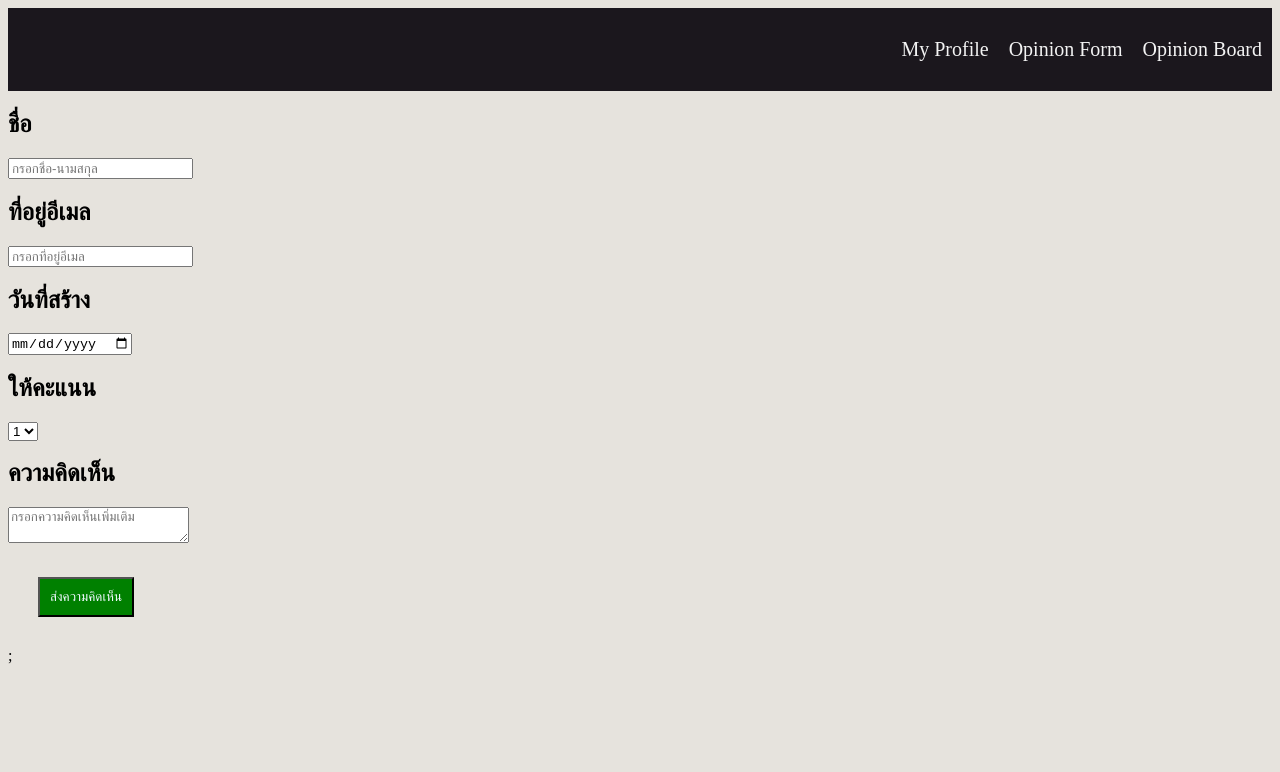
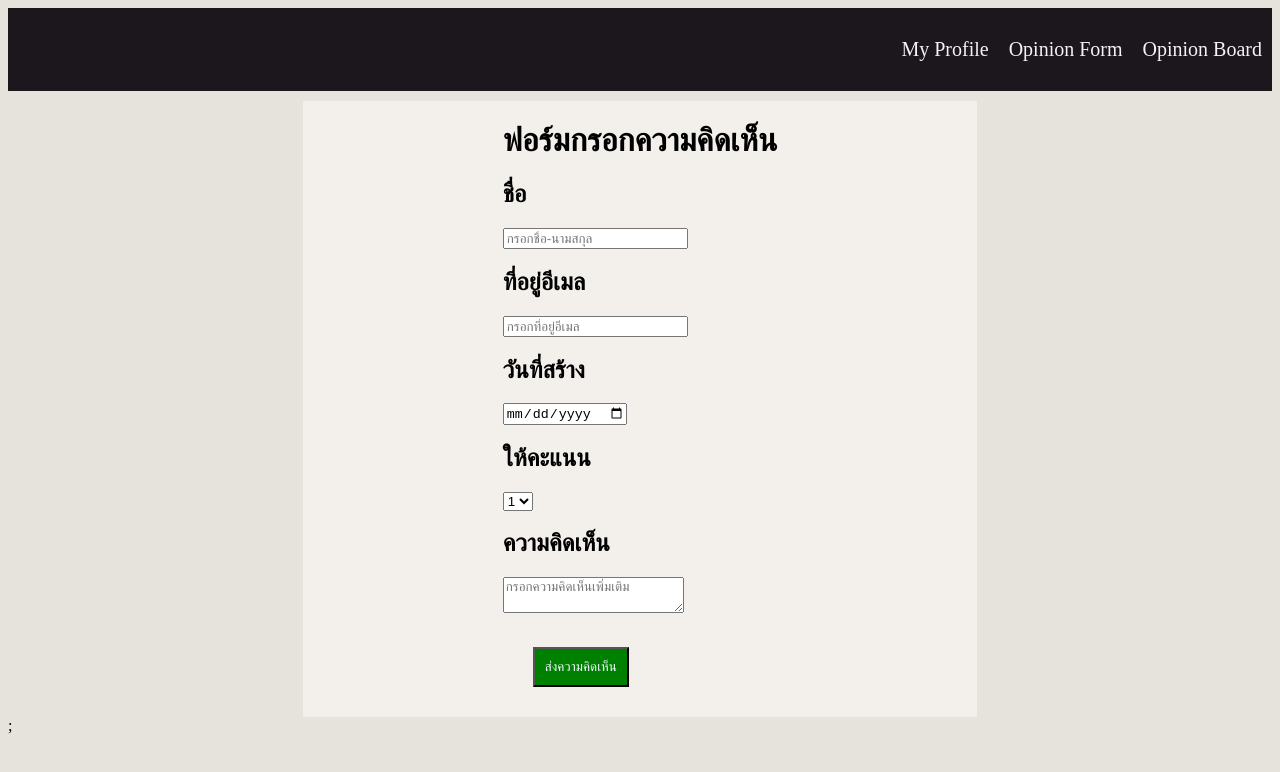
Before and after one commit to 660710180Theerapong/Assignment-Inturn-Makro, a Next.js app in the folder profile_feedback_app/: page /opinion in a window 1280 px wide. Shown: the top 772 px of the page. Built offline with nearby package versions, Linux system fonts and the light colour scheme.

Commit message:
customize_opinion_form_layout

```diff
--- a/profile_feedback_app/src/pages/opinion.js
+++ b/profile_feedback_app/src/pages/opinion.js
@@ -1,5 +1,6 @@
 import { useState } from "react"
 import style from "@/styles/Opinion.module.css"
+import Head from "next/head"
 
 export default function Opinion(){
 
@@ -39,7 +40,14 @@ export default function Opinion(){
     }
 
     return(
-        <form className={style.container} onSubmit={handleSubmit}>
+        <div className={style.container}>
+            <Head>
+                <title>Opinion Form</title>
+            </Head>
+
+            <div className={style.container2}>
+            <h1>ฟอร์มกรอกความคิดเห็น</h1>
+            <form  onSubmit={handleSubmit}>
 
                 <div>
                     <h2>ชื่อ</h2>
@@ -95,5 +103,7 @@ export default function Opinion(){
                 </button>
 
             </form>
+            </div>
+        </div>
     )
 }
--- a/profile_feedback_app/styles/Opinion.module.css
+++ b/profile_feedback_app/styles/Opinion.module.css
@@ -1,11 +1,17 @@
 
    .container{
+      display: flex;
       flex-wrap: wrap;
       justify-content: center;
       align-items: center;
 
  }
+     .container2{
+    padding-left: 200px;
+    padding-right: 200px;
+    background: #f3f0eb;
 
+ }
    .submit{
       margin: 30px;
       padding: 10px;
```
Lines whose indentation alone changed are shown as unchanged.
